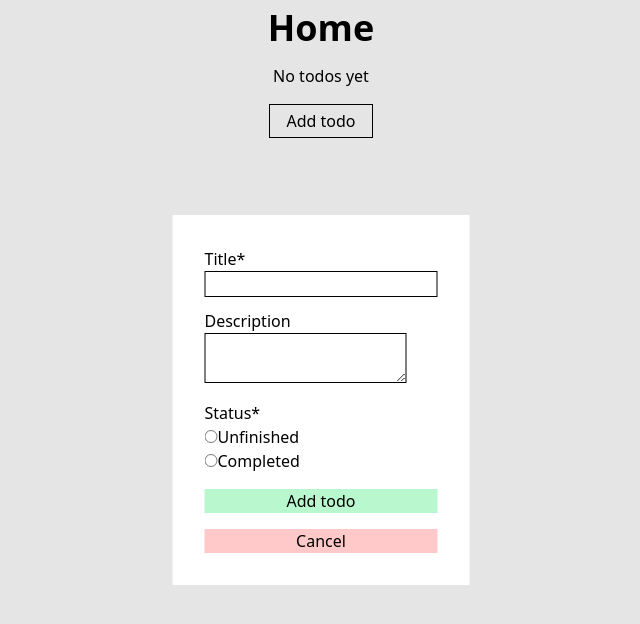
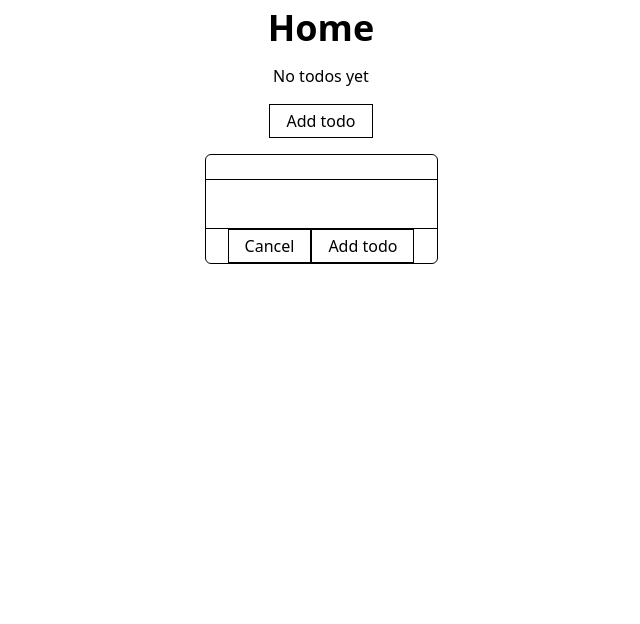
Before and after one commit to Sveldevorls/todoer, a React (Vite) app: page / in a window 1280 px wide. Both pictures are taken after a click on the button "Add todo". Shown: the top 624 px of the page, without its empty margins (319-959 px from the left). Built offline with nearby package versions, Linux system fonts and the light colour scheme.

Commit message:
Change new todo editor design

```diff
--- a/src/App.tsx
+++ b/src/App.tsx
@@ -1,18 +1,16 @@
-import EditorContextProvider from './EditorContext/EditorContextProvider'
 import TodosContextProvider from './TodosContext/TodosContextProvider'
+import { ConfirmProvider } from './ConfirmContext/ConfirmContextProvider'
 import Home from './Home/Home'
-import Editor from './Editor/Editor'
 import './App.css'
 
 
 
 export default function App() {
   return (
-    <EditorContextProvider>
-      <TodosContextProvider>
-        <Home />
-        <Editor />
-      </TodosContextProvider>
-    </EditorContextProvider>
+    <ConfirmProvider>
+        <TodosContextProvider>
+          <Home />
+        </TodosContextProvider>
+    </ConfirmProvider>
   )
 }
--- /dev/null
+++ b/src/ConfirmContext/ConfirmContext.tsx
@@ -0,0 +1,22 @@
+import { createContext, useContext } from "react";
+
+export type ConfirmOptions = {
+    message: string;
+    cancelText: string;
+    confirmText: string;
+    onConfirm: VoidFunction;
+};
+
+type ConfirmContextType = {
+    confirm: (options: ConfirmOptions) => void;
+};
+
+export const ConfirmContext = createContext<ConfirmContextType | null>(null);
+
+export function useConfirm() {
+    const context = useContext(ConfirmContext);
+    if (!context) {
+        throw new Error("ConfirmContext is null: is the component calling the context not in ConfirmContextProvider?");
+    }
+    return context.confirm;
+}
--- /dev/null
+++ b/src/ConfirmContext/ConfirmContextProvider.tsx
@@ -0,0 +1,40 @@
+import { useRef, useState, type ReactNode } from "react";
+import { ConfirmContext, type ConfirmOptions } from "./ConfirmContext";
+
+export function ConfirmProvider({ children }: { children: ReactNode }) {
+    const dialogRef = useRef<HTMLDialogElement | null>(null);
+    const [message, setMessage] = useState<string>("");
+    const [cancelText, setCancelText] = useState<string>("");
+    const [confirmText, setConfirmText] = useState<string>("");
+    const [onConfirmCallback, setOnConfirmCallback] = useState<VoidFunction>(() => { });
+
+    const confirm = ({ message, cancelText, confirmText, onConfirm }: ConfirmOptions) => {
+        setMessage(message);
+        setCancelText(cancelText);
+        setConfirmText(confirmText);
+        setOnConfirmCallback(() => onConfirm);
+        dialogRef.current!.showModal();
+    };
+
+    const handleConfirm = () => {
+        onConfirmCallback();
+        dialogRef.current!.close();
+    };
+
+    const handleCancel = () => {
+        dialogRef.current!.close();
+    };
+
+    return (
+        <ConfirmContext.Provider value={{ confirm }}>
+            {children}
+            <dialog ref={dialogRef} onCancel={handleCancel}>
+                <p>{message}</p>
+                <div>
+                    <button onClick={handleCancel}>{cancelText}</button>
+                    <button onClick={handleConfirm}>{confirmText}</button>
+                </div>
+            </dialog>
+        </ConfirmContext.Provider>
+    );
+}
--- a/src/Editor/Editor.tsx
+++ /dev/null
@@ -1,100 +0,0 @@
-import type React from "react";
-import { useEditorContext } from "../EditorContext/EditorContext";
-import { useTodosContext } from "../TodosContext/TodosContext";
-import type { TodoObject } from "../types";
-
-export default function Editor() {
-    const { editorRef, editorAction } = useEditorContext();
-
-    /* function handleDialogClick(e: React.MouseEvent<HTMLDialogElement>): void {
-        const clickedElement = e.target as HTMLElement;
-        if (clickedElement.tagName === "DIALOG") {
-            editorRef.current!.close();
-        }
-    } */
-
-    return (
-        <dialog
-            ref={editorRef}
-            /* onClick={(e) => handleDialogClick(e)} */
-            className="absolute top-[50%] left-[50%] -translate-x-1/2 -translate-y-1/2"
-        >
-            {{
-                "NEW_TODO": <NewTodoTemplate />,
-                "EDIT_TODO": <EditTodoTemplate />,
-                "": <></>,
-            }[editorAction]}
-        </dialog>
-    )
-}
-
-function NewTodoTemplate() {
-    const { editorRef } = useEditorContext();
-    const { todos, setTodos } = useTodosContext();
-
-    function handleNewTodoSubmit(e: React.FormEvent<HTMLFormElement>) {
-        e.preventDefault();
-        const data = new FormData(e.currentTarget);
-        const newTodo: TodoObject = {
-            id: crypto.randomUUID(),
-            title: data.get("title") as string,
-            description: data.get("description") as string,
-            isCompleted: data.get("status") === "true" ? true : false
-        }
-        setTodos([...todos, newTodo])
-
-        editorRef.current!.close();
-    }
-
-    return (
-        <div className="flex flex-col gap-4 p-8">
-            <form id="new-todo" onSubmit={(e) => handleNewTodoSubmit(e)} className="flex flex-col gap-3">
-                <label>
-                    <h2>Title*</h2>
-                    <input
-                        type="text"
-                        name="title"
-                        className="border-1 border-black"
-                        required
-                    />
-                </label>
-                <label>
-                    <h2>Description</h2>
-                    <textarea
-                        name="description"
-                        className="border-1 border-black"
-                    />
-                </label>
-                <div className="flex flex-col">
-                    <h2>Status*</h2>
-                    <label>
-                        <input type="radio" name="status" value="false" />
-                        Unfinished
-                    </label>
-                    <label>
-                        <input type="radio" name="status" value="true" required />
-                        Completed
-                    </label>
-                </div>
-            </form>
-            <button
-                form="new-todo"
-                className="bg-green-200"
-            >
-                Add todo
-            </button>
-            <button
-                onClick={() => editorRef.current!.close()}
-                className="bg-red-200"
-            >
-                Cancel
-            </button>
-        </div>
-    )
-}
-
-function EditTodoTemplate() {
-    return (
-        <h1>Edit todo</h1>
-    )
-}
--- a/src/EditorContext/EditorContext.tsx
+++ /dev/null
@@ -1,21 +0,0 @@
-import React, { createContext, useContext, type RefObject } from "react";
-import { type EditorActionType } from "../types";
-
-interface EditorContextValue {
-    editorRef: RefObject<HTMLDialogElement | null>;
-    editorAction: EditorActionType;
-    setEditorAction: React.Dispatch<React.SetStateAction<EditorActionType>>;
-}
-
-export const EditorContext = createContext<EditorContextValue | null>(null);
-
-export function useEditorContext() {
-    const currentEditorContext = useContext(EditorContext);
-    if (!currentEditorContext) {
-        throw new Error(
-            "EditorContext is null: is the component calling the context not in EditorContextProvider?"
-        );
-    }
-
-    return currentEditorContext;
-}
--- a/src/EditorContext/EditorContextProvider.tsx
+++ /dev/null
@@ -1,13 +0,0 @@
-import { useRef, useState, type ReactNode,} from "react";
-import { EditorContext } from "./EditorContext";
-import { type EditorActionType } from "../types";
-
-export default function EditorContextProvider({ children }: { children: ReactNode }) {
-    const editorRef = useRef<HTMLDialogElement|null>(null);
-    const [editorAction, setEditorAction] = useState<EditorActionType>("");
-    return (
-        <EditorContext.Provider value={{ editorRef, editorAction, setEditorAction }}>
-            {children}
-        </EditorContext.Provider>
-    )
-}
--- a/src/Home/Home.tsx
+++ b/src/Home/Home.tsx
@@ -1,17 +1,11 @@
-import { useEditorContext } from "../EditorContext/EditorContext";
 import { useTodosContext } from "../TodosContext/TodosContext";
 import type { TodoObject } from "../types";
 
+import NewTodoEditor from "../NewTodoEditor/NewTodoEditor";
+
 export default function Home() {
-    const { editorRef, setEditorAction } = useEditorContext();
     const { todos } = useTodosContext();
-
     console.log(todos);
-
-    function handleAddTodoClick(): void {
-        setEditorAction("NEW_TODO");
-        editorRef.current?.showModal();
-    }
 
     return (
         <div id="home" className="flex flex-col items-center gap-4 text-center p-2">
@@ -23,12 +17,7 @@ export default function Home() {
                         {todos.map(todo => <TodoCard todo={todo} key={todo.id} />)}
                     </div>
             }
-            <button
-                onClick={handleAddTodoClick}
-                className="border-solid border-black border-1 px-4 py-1 bg-white"
-            >
-                Add todo
-            </button>
+            <NewTodoEditor/>
         </div>
     )
 }
--- /dev/null
+++ b/src/NewTodoEditor/NewTodoEditor.tsx
@@ -0,0 +1,96 @@
+import React, { useRef, useState } from "react";
+import { useConfirm } from "../ConfirmContext/ConfirmContext";
+import { useTodosContext } from "../TodosContext/TodosContext";
+import type { TodoObject } from "../types";
+
+export default function NewTodoEditor() {
+    const [isOpen, setIsOpen] = useState<boolean>(false);
+
+    function handleEditorClose() {
+        setIsOpen(false);
+    }
+
+    return (
+        <>
+            <button
+                onClick={() => setIsOpen(true)}
+                className="border-solid border-black border-1 px-4 py-1 bg-white"
+            >
+                Add todo
+            </button>
+            {
+                isOpen && <NewTodoForm closeHandler={handleEditorClose} />
+            }
+        </>
+    )
+}
+
+function NewTodoForm({ closeHandler }: { closeHandler: VoidFunction }) {
+    const formRef = useRef<HTMLFormElement | null>(null);
+    const { todos, setTodos } = useTodosContext();
+    const confirm = useConfirm();
+
+    function handleNewTodoFormSubmit(e: React.FormEvent<HTMLFormElement>) {
+        e.preventDefault();
+
+        const data = new FormData(formRef.current!);
+        const newTodo: TodoObject = {
+            id: crypto.randomUUID(),
+            title: data.get("title") as string,
+            description: data.get("description") as string,
+            isCompleted: false,
+        };
+
+        setTodos([newTodo, ...todos]);
+        closeHandler();
+    }
+
+    function handleNewTodoFormCancel() {
+        const data = new FormData(formRef.current!);
+        let formIsEmpty: boolean = true;
+
+        for (const value of data.values()) {
+            if (value != "") {
+                formIsEmpty = false;
+            }
+        }
+
+        if (formIsEmpty) {
+            closeHandler();
+        }
+        else {
+            confirm({
+                message: "You will lose all unsaved progress if you exit. Are you sure?",
+                cancelText: "Cancel",
+                confirmText: "Yes, exit",
+                onConfirm: closeHandler,
+            })
+        }
+    }
+
+    return (
+        <div className="border-1 border-black rounded-md">
+            <form
+                className="flex flex-col"
+                id="new-todo-form"
+                onSubmit={e => handleNewTodoFormSubmit(e)}
+                ref={formRef}
+            >
+                <input type="text" name="title" className="border-b-1 border-black" required/>
+                <textarea name="description" className="border-b-1 border-black resize-none" />
+            </form>
+            <button
+                className="border-solid border-black border-1 px-4 py-1 bg-white"
+                onClick={handleNewTodoFormCancel}
+            >
+                Cancel
+            </button>
+            <button
+                form="new-todo-form"
+                className="border-solid border-black border-1 px-4 py-1 bg-white"
+            >
+                Add todo
+            </button>
+        </div>
+    )
+}
```
